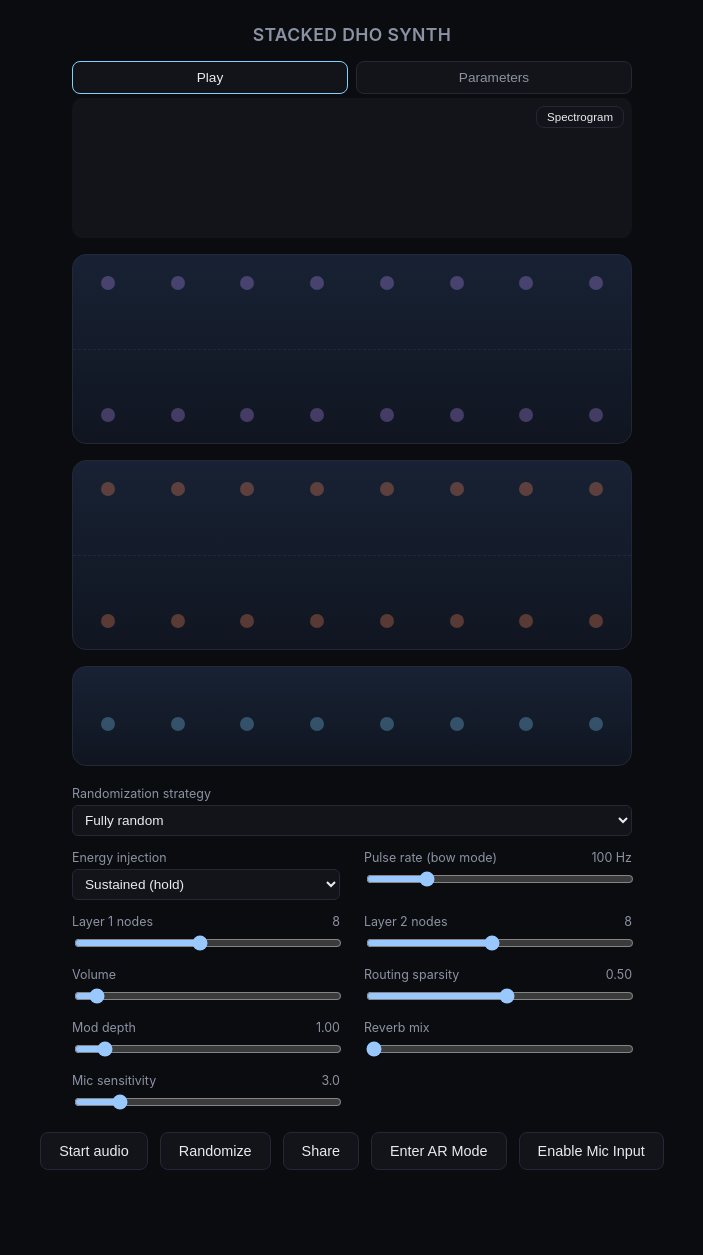
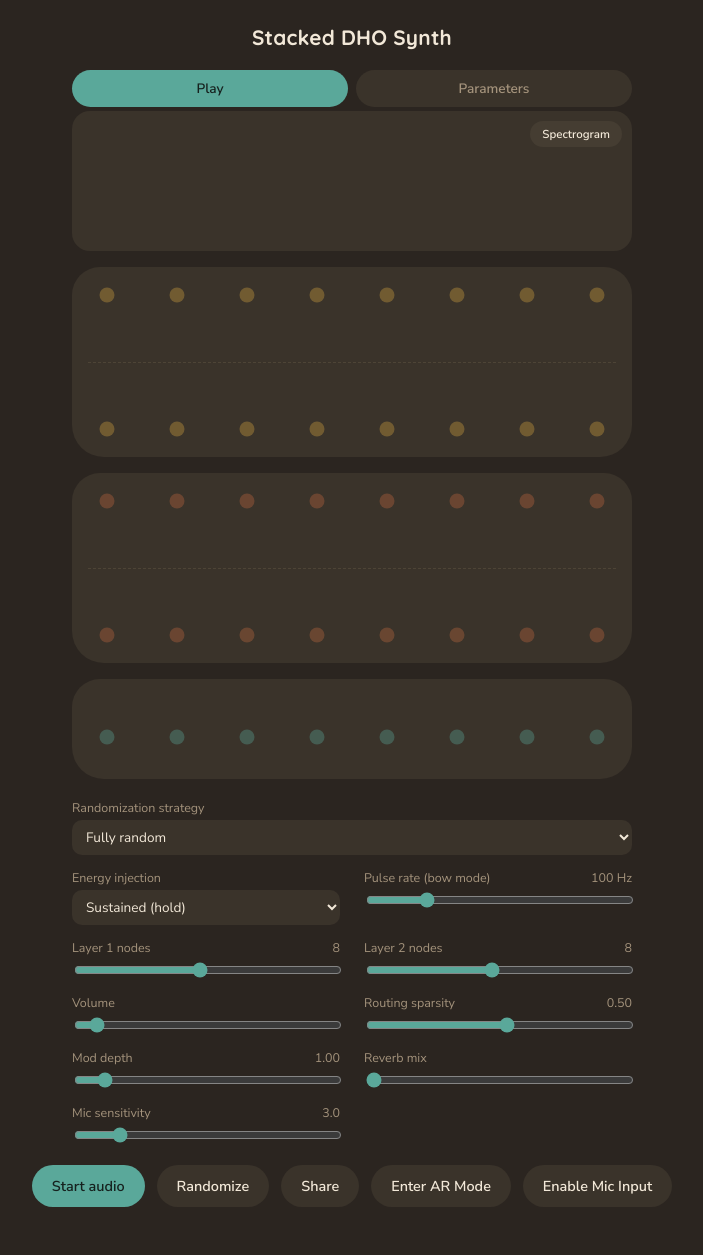
Before and after one commit to JohnVinyard/JohnVinyard.github.io, a Jekyll site: the page dho-synth/index.html, which Jekyll copies as it is, in a window 1280 px wide. Shown: the whole page, without its empty margins (288-991 px from the left). Built offline with Jekyll 4.4.1, drawn with Linux system fonts in a browser that asks for light colours; before the commit the page ends 1218 px from its top, so only the background shows below that.

Commit message:
New styles

```diff
--- a/dho-synth/index.html
+++ b/dho-synth/index.html
@@ -6,14 +6,26 @@
   <script type="importmap">
     { "imports": { "three": "https://unpkg.com/three@0.164.1/build/three.module.js" } }
   </script>
+  <link rel="preconnect" href="https://fonts.googleapis.com">
+  <link rel="preconnect" href="https://fonts.gstatic.com" crossorigin>
+  <link href="https://fonts.googleapis.com/css2?family=Quicksand:wght@500;600;700&family=Nunito+Sans:wght@400;600&display=swap" rel="stylesheet">
   <style>
+    /* Flat, matte, organic/midcentury-modern palette: warm cocoa background,
+       no gradients or glow -- solid fills, soft rounded shapes, a toasted
+       teal/rust/mustard trio standing in for the old cyan/orange/purple. */
     :root {
       color-scheme: dark;
-      --bg: #0b0c10;
-      --panel: #12141a;
-      --accent: #7fd3ff;
-      --text: #e8ecf1;
-      --muted: #8b93a3;
+      --bg: #2b2520;
+      --panel: #3a332a;
+      --panel-raised: #453d32;
+      --accent: #5aa89a;
+      --accent-ink: #16211e;
+      --text: #f2e8d8;
+      --muted: #a4937c;
+      --border: #4d4436;
+      --rust: #c3693f;
+      --mustard: #d6a53f;
+      --error: #c1583f;
     }
     * {
       box-sizing: border-box;
@@ -28,7 +40,7 @@
     }
     body {
       margin: 0;
-      font-family: -apple-system, BlinkMacSystemFont, 'Segoe UI', sans-serif;
+      font-family: 'Nunito Sans', -apple-system, BlinkMacSystemFont, 'Segoe UI', sans-serif;
       background: var(--bg);
       color: var(--text);
       display: flex;
@@ -37,11 +49,11 @@
       padding: 24px 16px 48px;
     }
     h1 {
-      font-size: 1.1rem;
-      font-weight: 600;
-      letter-spacing: 0.02em;
-      color: var(--muted);
-      text-transform: uppercase;
+      font-family: 'Quicksand', 'Nunito Sans', sans-serif;
+      font-size: 1.3rem;
+      font-weight: 700;
+      letter-spacing: 0.01em;
+      color: var(--text);
       margin: 0 0 4px;
     }
     .tabs {
@@ -49,21 +61,23 @@
       gap: 8px;
       width: 100%;
       max-width: 560px;
-      margin: 12px 0 4px;
+      margin: 16px 0 4px;
     }
     .tab-btn {
       flex: 1;
       background: var(--panel);
-      border: 1px solid #232838;
+      border: none;
       color: var(--muted);
-      padding: 8px 12px;
-      border-radius: 8px;
+      padding: 9px 12px;
+      border-radius: 999px;
+      font-family: inherit;
+      font-weight: 600;
       font-size: 0.85rem;
       cursor: pointer;
     }
     .tab-btn.active {
-      color: var(--text);
-      border-color: var(--accent);
+      background: var(--accent);
+      color: var(--accent-ink);
     }
     .tab-content {
       width: 100%;
@@ -82,37 +96,37 @@
     canvas#scope {
       width: 100%;
       height: 140px;
-      border-radius: 10px;
+      border-radius: 18px;
       background: var(--panel);
       display: block;
     }
     #scopeModeBtn {
       position: absolute;
-      top: 8px;
-      right: 8px;
-      padding: 4px 10px;
+      top: 10px;
+      right: 10px;
+      padding: 5px 12px;
       font-size: 0.72rem;
-      background: rgba(18, 20, 26, 0.75);
+      background: var(--panel-raised);
     }
     .plane {
       position: relative;
       width: 100%;
       max-width: 560px;
       margin-top: 16px;
-      border-radius: 14px;
-      background: linear-gradient(180deg, #182234, #101520);
-      border: 1px solid #232838;
+      border-radius: 28px 28px 32px 32px;
+      background: var(--panel);
+      border: none;
       color: var(--muted);
       font-size: 0.8rem;
       user-select: none;
       touch-action: none;
       cursor: pointer;
       outline: none;
-      transition: background 0.08s ease, border-color 0.08s ease;
+      transition: background 0.08s ease;
       overflow: hidden;
     }
     .plane.active {
-      border-color: var(--accent);
+      background: var(--panel-raised);
     }
     /* energyPlane while mic-input.js has taken it over -- pointer events
        are disabled on it at the same time (see mic-input.js), so this is
@@ -124,18 +138,18 @@
     .plane .node-marker {
       position: absolute;
       top: calc(50% + 8px);
-      width: 14px;
-      height: 14px;
+      width: 15px;
+      height: 15px;
       border-radius: 50%;
-      opacity: 0.3;
+      opacity: 0.35;
       transform: translate(-50%, -50%);
       transition: opacity 0.05s linear, transform 0.05s linear;
       pointer-events: none;
     }
     .plane { height: 100px; }
     .plane.energy .node-marker { background: var(--accent); }
-    .plane.damp .node-marker { background: #ff8a5c; }
-    .plane.tensionmod .node-marker { background: #b892ff; }
+    .plane.damp .node-marker { background: var(--rust); }
+    .plane.tensionmod .node-marker { background: var(--mustard); }
 
     /* dual-zone planes: one plane per control *type* (damping, tension-mod
        -- "deformation", press to raise tension/pitch), each split into a
@@ -145,10 +159,10 @@
     .plane.dual { height: 190px; }
     .plane.dual .divider {
       position: absolute;
-      left: 0;
-      right: 0;
+      left: 16px;
+      right: 16px;
       top: 50%;
-      border-top: 1px dashed #232838;
+      border-top: 1px dashed var(--border);
       pointer-events: none;
     }
     .plane.dual .node-marker.top { top: 28px; }
@@ -175,32 +189,42 @@
       display: flex;
       justify-content: space-between;
     }
-    input[type="range"] { width: 100%; }
+    input[type="range"] {
+      width: 100%;
+      accent-color: var(--accent);
+    }
     select {
       background: var(--panel);
       color: var(--text);
-      border: 1px solid #232838;
-      border-radius: 6px;
-      padding: 6px 8px;
+      border: none;
+      border-radius: 10px;
+      padding: 7px 10px;
+      font-family: inherit;
       font-size: 0.85rem;
     }
     select option:disabled { color: var(--muted); }
     .buttons {
       margin-top: 20px;
       display: flex;
+      flex-wrap: wrap;
       gap: 12px;
     }
     button {
       background: var(--panel);
-      border: 1px solid #232838;
+      border: none;
       color: var(--text);
-      padding: 10px 18px;
-      border-radius: 8px;
+      padding: 11px 20px;
+      border-radius: 999px;
+      font-family: inherit;
+      font-weight: 600;
       font-size: 0.9rem;
       cursor: pointer;
+      transition: background 0.1s ease;
     }
-    button:hover { border-color: var(--accent); }
+    button:hover { background: var(--panel-raised); }
     button:disabled { opacity: 0.5; cursor: default; }
+    #startBtn { background: var(--accent); color: var(--accent-ink); }
+    #startBtn:hover { background: var(--accent); filter: brightness(1.08); }
 
     .params-panel {
       width: 100%;
@@ -215,9 +239,8 @@
       overflow-x: auto;
     }
     .params-panel h3 {
-      font-size: 0.75rem;
-      text-transform: uppercase;
-      letter-spacing: 0.03em;
+      font-family: 'Quicksand', sans-serif;
+      font-size: 0.8rem;
       color: var(--muted);
       margin: 0 0 8px;
       font-weight: 600;
@@ -231,13 +254,13 @@
     .params-panel th, .params-panel td {
       padding: 4px 6px;
       text-align: right;
-      border-bottom: 1px solid #1c2030;
+      border-bottom: 1px solid var(--border);
     }
     .params-panel th:first-child, .params-panel td:first-child { text-align: left; }
     .params-panel table.matrix td {
       text-align: center;
-      border: 1px solid #1c2030;
-      color: #e8ecf1;
+      border: 1px solid var(--border);
+      color: var(--text);
     }
 
     /* Full-screen AR overlay: a 3D (three.js) rendering of the same five
--- a/dho-synth/main.js
+++ b/dho-synth/main.js
@@ -925,8 +925,8 @@ function filterSparkline(taps) {
     })
     .join(' ');
   return `<svg width="${w}" height="${h}" viewBox="0 0 ${w} ${h}">
-    <line x1="0" y1="${h / 2}" x2="${w}" y2="${h / 2}" stroke="#232838" stroke-width="1" />
-    <polyline points="${points}" fill="none" stroke="#7fd3ff" stroke-width="1.2" />
+    <line x1="0" y1="${h / 2}" x2="${w}" y2="${h / 2}" stroke="#4d4436" stroke-width="1" />
+    <polyline points="${points}" fill="none" stroke="#5aa89a" stroke-width="1.2" />
   </svg>`;
 }
 
@@ -947,7 +947,7 @@ function renderNodeTable(container, title, nodeParams, showFilter) {
         <td>${f0Hz(p.tensionExp).toFixed(1)}</td>
         <td>${p.dampLambda.toFixed(2)}</td>
         <td>${p.excitationGain.toFixed(2)}</td>
-        <td style="color: ${p.gain > 1 ? '#ffb37f' : 'inherit'}">${p.gain.toFixed(2)}</td>
+        <td style="color: ${p.gain > 1 ? '#d6a53f' : 'inherit'}">${p.gain.toFixed(2)}</td>
         ${filterCells}
       </tr>`;
     })
@@ -968,8 +968,8 @@ function renderMatrix(container, title, matrix, lo, hi, decimals = 2) {
       <tr>${row
         .map((v) => {
           const t = (v - lo) / (hi - lo);
-          const hue = t * 200; // red (low) -> cyan (high)
-          return `<td style="background:hsl(${hue},60%,${18 + t * 20}%)">${v.toFixed(decimals)}</td>`;
+          const hue = 18 + t * 156; // rust (low) -> mustard -> teal (high)
+          return `<td style="background:hsl(${hue},40%,${20 + t * 16}%)">${v.toFixed(decimals)}</td>`;
         })
         .join('')}</tr>`)
     .join('');
@@ -994,7 +994,7 @@ function renderReverbInfo() {
   const status = loading
     ? ' <span style="color:var(--muted)">(loading...)</span>'
     : error
-      ? ' <span style="color:#ff8a8a">(failed to load -- dry only)</span>'
+      ? ' <span style="color:#c1583f">(failed to load -- dry only)</span>'
       : '';
   container.innerHTML = `
     <h3>Reverb</h3>
@@ -1025,7 +1025,7 @@ let scopeMode = 'waveform';
 function clearScope() {
   const canvas = document.getElementById('scope');
   const ctx = canvas.getContext('2d');
-  ctx.fillStyle = '#12141a';
+  ctx.fillStyle = '#3a332a';
   ctx.fillRect(0, 0, canvas.width, canvas.height);
 }
 
@@ -1041,11 +1041,11 @@ function setScopeMode(mode) {
 const SPECTROGRAM_MIN_FREQ = 20;
 
 function freqBinColor(value) {
-  // 0 -> panel background, 255 -> accent cyan; a single-hue intensity ramp
+  // 0 -> panel background, 255 -> accent teal; a single-hue intensity ramp
   const t = value / 255;
-  const r = Math.round(0x12 + t * (0x7f - 0x12));
-  const g = Math.round(0x14 + t * (0xd3 - 0x14));
-  const b = Math.round(0x1a + t * (0xff - 0x1a));
+  const r = Math.round(0x3a + t * (0x5a - 0x3a));
+  const g = Math.round(0x33 + t * (0xa8 - 0x33));
+  const b = Math.round(0x2a + t * (0x9a - 0x2a));
   return `rgb(${r},${g},${b})`;
 }
 
@@ -1060,10 +1060,10 @@ function drawScope() {
 
   function drawWaveformFrame() {
     analyser.getFloatTimeDomainData(timeData);
-    canvasCtx.fillStyle = '#12141a';
+    canvasCtx.fillStyle = '#3a332a';
     canvasCtx.fillRect(0, 0, w, h);
     canvasCtx.lineWidth = 2;
-    canvasCtx.strokeStyle = '#7fd3ff';
+    canvasCtx.strokeStyle = '#5aa89a';
     canvasCtx.beginPath();
     for (let i = 0; i < timeData.length; i++) {
       const x = (i / timeData.length) * w;
@@ -1080,12 +1080,12 @@ function drawScope() {
       if (f >= nyquist) continue;
       const t = (Math.log10(f) - logMin) / (logMax - logMin);
       const y = (1 - t) * (h - 1);
-      canvasCtx.strokeStyle = 'rgba(232,236,241,0.2)';
+      canvasCtx.strokeStyle = 'rgba(242,232,216,0.2)';
       canvasCtx.beginPath();
       canvasCtx.moveTo(0, y);
       canvasCtx.lineTo(w, y);
       canvasCtx.stroke();
-      canvasCtx.fillStyle = 'rgba(232,236,241,0.6)';
+      canvasCtx.fillStyle = 'rgba(242,232,216,0.6)';
       canvasCtx.fillText(f >= 1000 ? `${f / 1000}kHz` : `${f}Hz`, 4, y - 2);
     }
   }
```
Also changed, not shown: dho-synth/ar-mode.js (+16 -9 lines).
